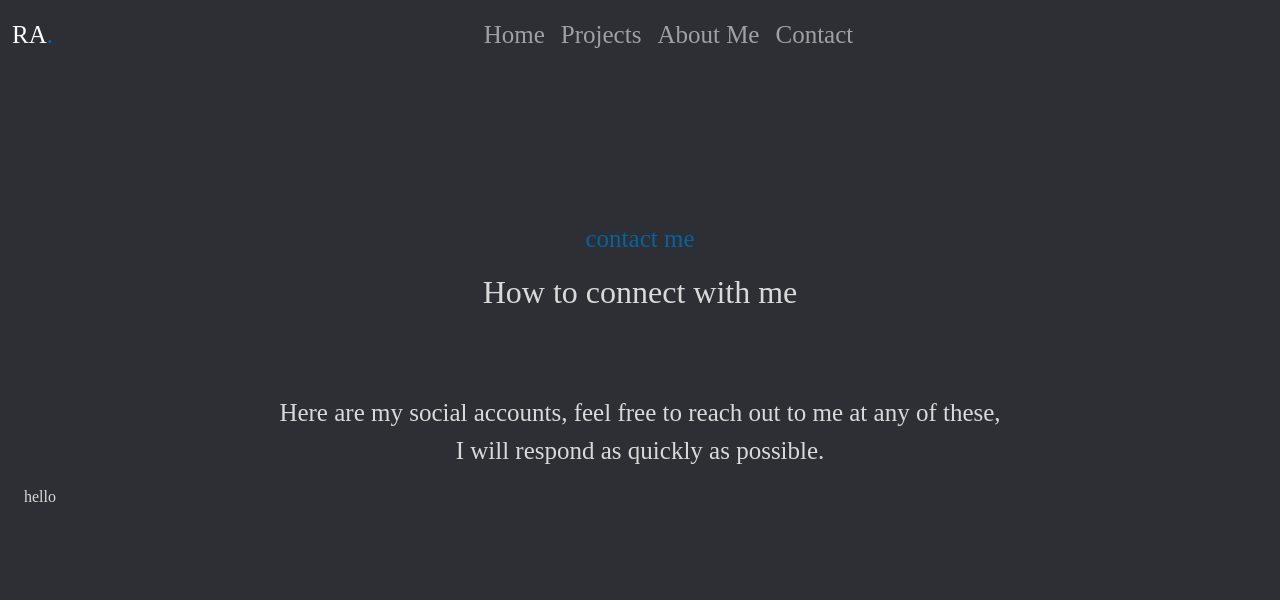
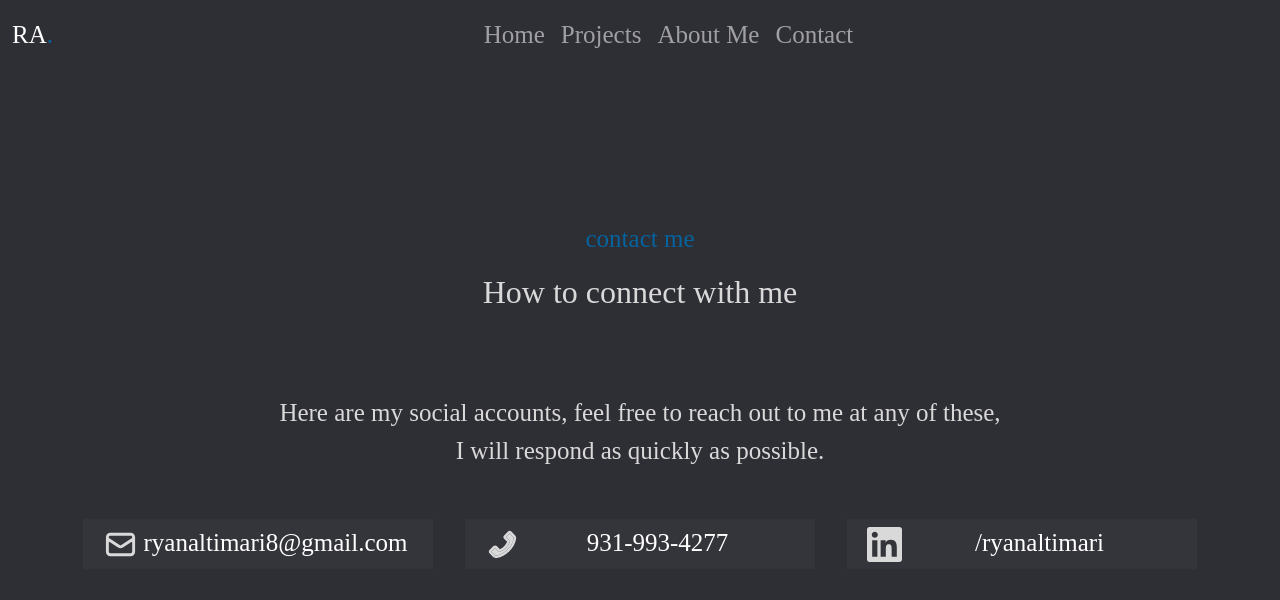
Before and after one commit to Mari-8/portfolio-website, a React (Create React App) app: page /contact in a window 1280 px wide. Shown: the top 600 px of the page. Built offline with nearby package versions, Linux system fonts and the light colour scheme.

Commit message:
Added half of the contact cards, with styling included

```diff
--- a/src/components/ContactCards.js
+++ b/src/components/ContactCards.js
@@ -1,33 +1,76 @@
-import React from 'react'
-import Container from '@material-ui/core/Container';
-import { makeStyles} from '@material-ui/core/styles';
+import React from "react";
+import Container from "@material-ui/core/Container";
+import { makeStyles } from "@material-ui/core/styles";
+import Grid from "@material-ui/core/Grid";
+import { HiOutlineMail } from "react-icons/hi";
+import { AiTwotonePhone } from "react-icons/ai";
+import { SiLinkedin } from "react-icons/si";
 
 const useStyles = makeStyles({
   root: {
-      fontSize: 25,
-      textAlign: 'center',
-      paddingTop: '150px',
+    fontSize: 20,
+    textAlign: "center",
+    marginTop: "50px",
   },
   blueColor: {
-        color: '#05639e'
+    color: "#05639e",
   },
   contactCard: {
-        color: '#d9d9d9',
-        width: '100px',
-        height: '75px',
-        content: 'center'
+    color: "#d9d9d9",
+    width: "350px",
+    height: "50px",
+    backgroundColor: "#34343b",
+  },
+  iconStyle: {
+      float: 'left',
+      position: 'relative',
+      top: '15%',
+      left: '20px',
+      fontSize: '35px',
+      color: '#d9d9d9'
+  },
+  linkStyle: {
+    textDecoration: 'none',
+    position: 'relative',
+    top: '10%',
+    color: '#05639e',
+    '&:hover': {
+
+      },
   }
 });
 
 export default function ContactCards() {
-
   const classes = useStyles();
 
   return (
-        <Container>
+    <Container className={classes.root}>
+      <Grid
+        container
+        direction="row"
+        justifyContent="center"
+        alignItems="center"
+        spacing={4}
+      >
+        <Grid item>
             <div className={classes.contactCard}>
-                hello
+                <HiOutlineMail className={classes.iconStyle} />
+                <a href="google.com" className={classes.linkStyle}>ryanaltimari8@gmail.com</a>
             </div>
+        </Grid>
+        <Grid item>
+            <div className={classes.contactCard}>
+                <AiTwotonePhone className={classes.iconStyle} />
+                <a href="google.com" className={classes.linkStyle}>931-993-4277</a>
+            </div>
+        </Grid>
+        <Grid item>
+            <div className={classes.contactCard}>
+                <SiLinkedin className={classes.iconStyle} />
+                <a href="google.com" className={classes.linkStyle}>/ryanaltimari</a>
+            </div>
+        </Grid>
+      </Grid>
     </Container>
-    )
+  );
 }
```
Lines whose indentation alone changed are shown as unchanged.
